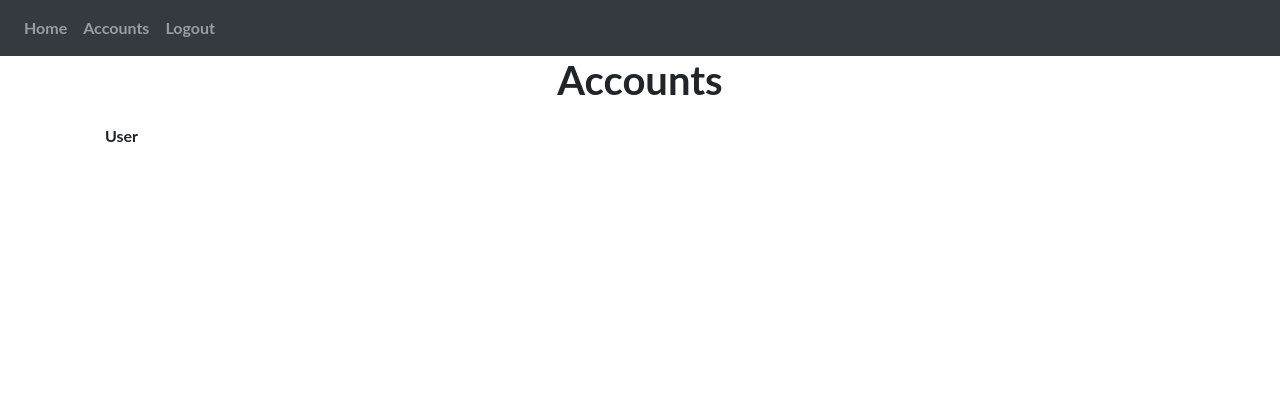
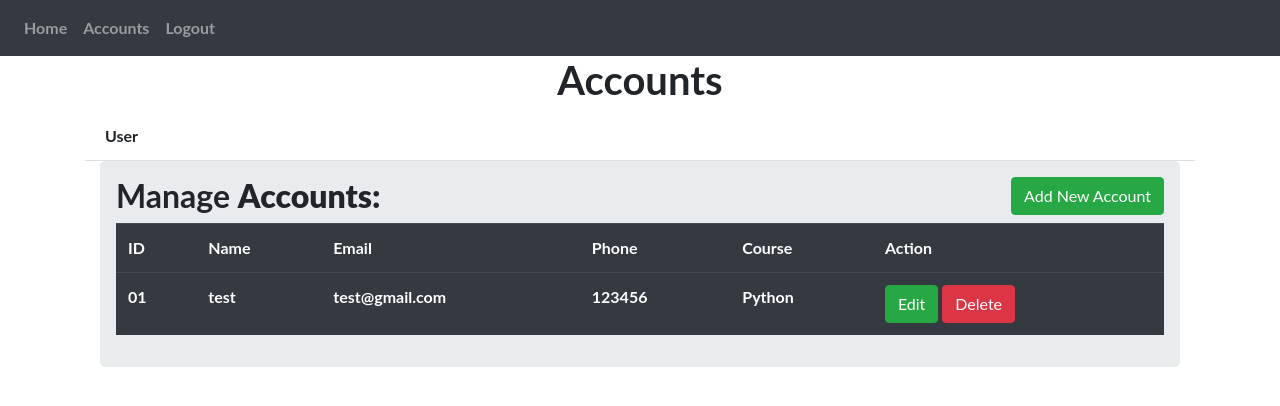
Before and after one commit to qejaquino/MidtermProjectAct1, a Flask app: page /account in a window 1280 px wide. Shown: the top 406 px of the page. Run offline with Flask 2, Linux system fonts and the light colour scheme; the visitor is signed in with stand-in values (Sample User, id 1); data comes from the database, SQL or seed files in the repository; some libraries are stand-ins or nearby versions.

Commit message:
Manage account static for a while.

```diff
--- a/MidtermProjectAct1/project/website/templates/account.html
+++ b/MidtermProjectAct1/project/website/templates/account.html
@@ -1,4 +1,6 @@
-{% extends "base.html" %} {% block title %}Home{% endblock %} {% block content %}
+{% extends "base.html" %}
+{% block title %} Home {% endblock %}
+{% block content %}
   <h1 align="center">Accounts</h1>
   <ul class="list-group list-group-flush" id="notes">
     {% for note in users %}
@@ -7,4 +9,42 @@
     </li>
     {% endfor %}
   </ul>
+
+  <div class="container">
+    <div class="row">
+      <div class="col md-12">
+        <div class="jumbotron p-3">
+          <h2>Manage <b>Accounts: </b><button type="button" class="btn btn-success float-right" data-toggle="modal" data-target="#mymodal">Add New Account</button></h2>
+          <table class="table table-hover table-dark">
+            <tr>
+              <th>ID</th>
+              <th>Name</th>
+              <th>Email</th>
+              <th>Phone</th>
+              <th>Course</th>
+              <th>Action</th>
+            </tr>
+
+            <tr>
+              <td>01</td>
+              <td>test</td>
+              <td>test@gmail.com</td>
+              <td>123456</td>
+              <td>Python</td>
+
+              <td>
+                <a href="" class="btn btn-success btn-xs" data-toggle="modal" data-target="#modaledit">Edit</a>
+                <a href="" class="btn btn-danger btn-xs" onclick="return confirm('Are you sure to delete records?')">Delete</a>
+              </td>
+            </tr>
+          </table>
+
+
+
+        </div>
+      </div>
+    </div>
+  </div>
+
+
 {% endblock %}
```
Lines whose indentation alone changed are shown as unchanged.
